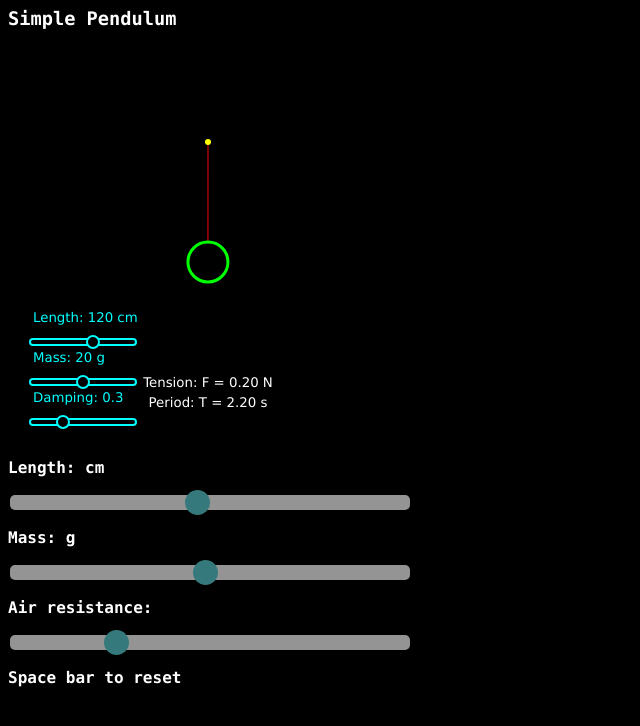
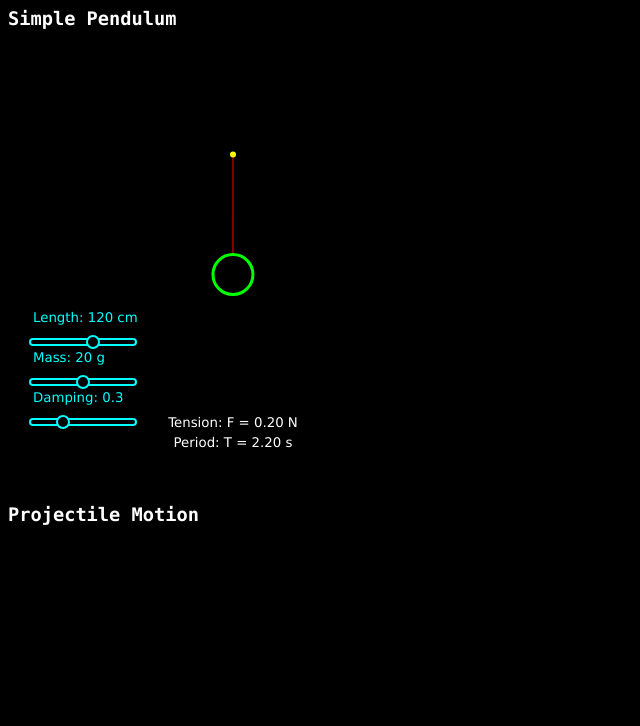
Before and after one commit to cdastangoo/Physics-Modules, a plain HTML site: page main.html in a window 1280 px wide. Shown: the whole page, without its empty margins (0-640 px from the left). Drawn offline with Linux system fonts and the light colour scheme; files whose address does not match are found by name.

Commit message:
Update main.html

```diff
--- a/main.html
+++ b/main.html
@@ -6,21 +6,21 @@
 <body>
 	<div>
 		<h1>Simple Pendulum</h1>
-		<canvas id="pendulum" width="400" height="400"></canvas>
+		<canvas id="pendulum" width="450" height="450"></canvas>
 		<script src="pendulum.js"></script>
-		<p>Length: <span id="length"></span> cm</p>
+		<!-- <p>Length: <span id="length"></span> cm</p>
 		<input type="range" min="50" max="200" value="120" class="slider" id="length_slider">
 		<p>Mass: <span id="mass"></span> g</p>
 		<input type="range" min="1" max="40" value="20" class="slider" id="mass_slider">
 		<p>Air resistance: <span id="damping"></span></p>
 		<input type="range" min="0" max="8" value="2" class="slider" id="damping_slider">
-		<p>Space bar to reset</p>
+		<p>Space bar to reset</p> -->
 	</div>
-	<!-- <div>
+	<div>
 		<h1>Projectile Motion</h1>
-		<canvas id="projectile" width="400" height="400"></canvas>
-		<script src="projectilemotion.js"></script>
-		<p>Initial height: <span id="height"></span> m</p>
+		<!-- <canvas id="projectile" width="450" height="450"></canvas>
+		<script src="projectilemotion.js"></script> -->
+		<!-- <p>Initial height: <span id="height"></span> m</p>
 		<input type="range" min="0" max"20" value="0" class="slider" id="height_slider">
 		<p>Mass: <span id="mass"></span> g</p>
 		<input type="range" min="1" max="40" value="20" class="slider" id="mass_slider">
@@ -30,7 +30,7 @@
 		<input type="range" min="0" max="50" value="20" class="slider" id="velocity_slider">
 		<p>Drag: <span id="drag"></span></p>
 		<input type="range" min="0" max="1" value="0" step="0.1" class="slider" id="drag_slider">
-		<p>Space bar to launch</p>
-	</div> -->
+		<p>Space bar to launch</p> -->
+	</div>
 </body>
 </html>
```
